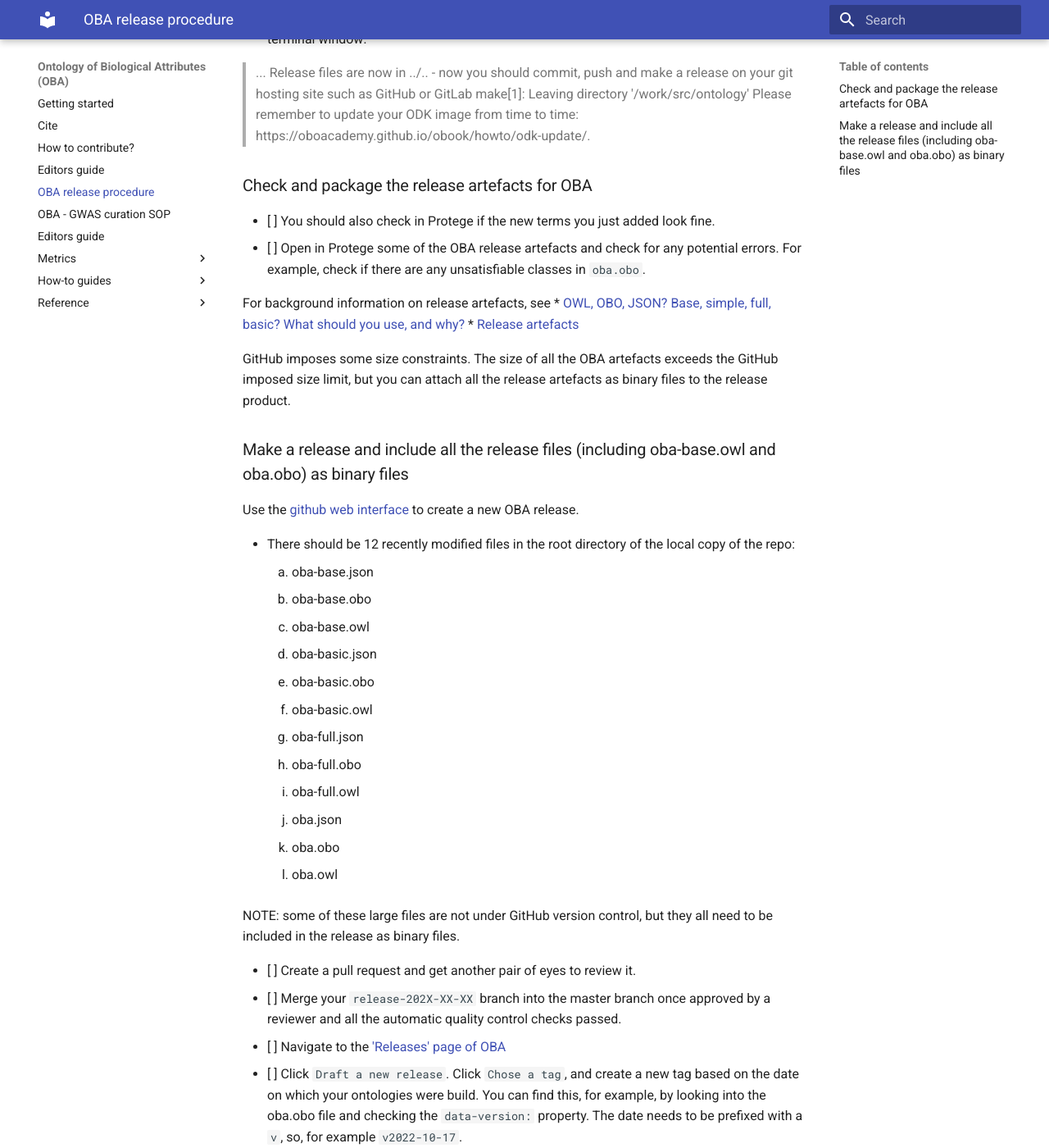
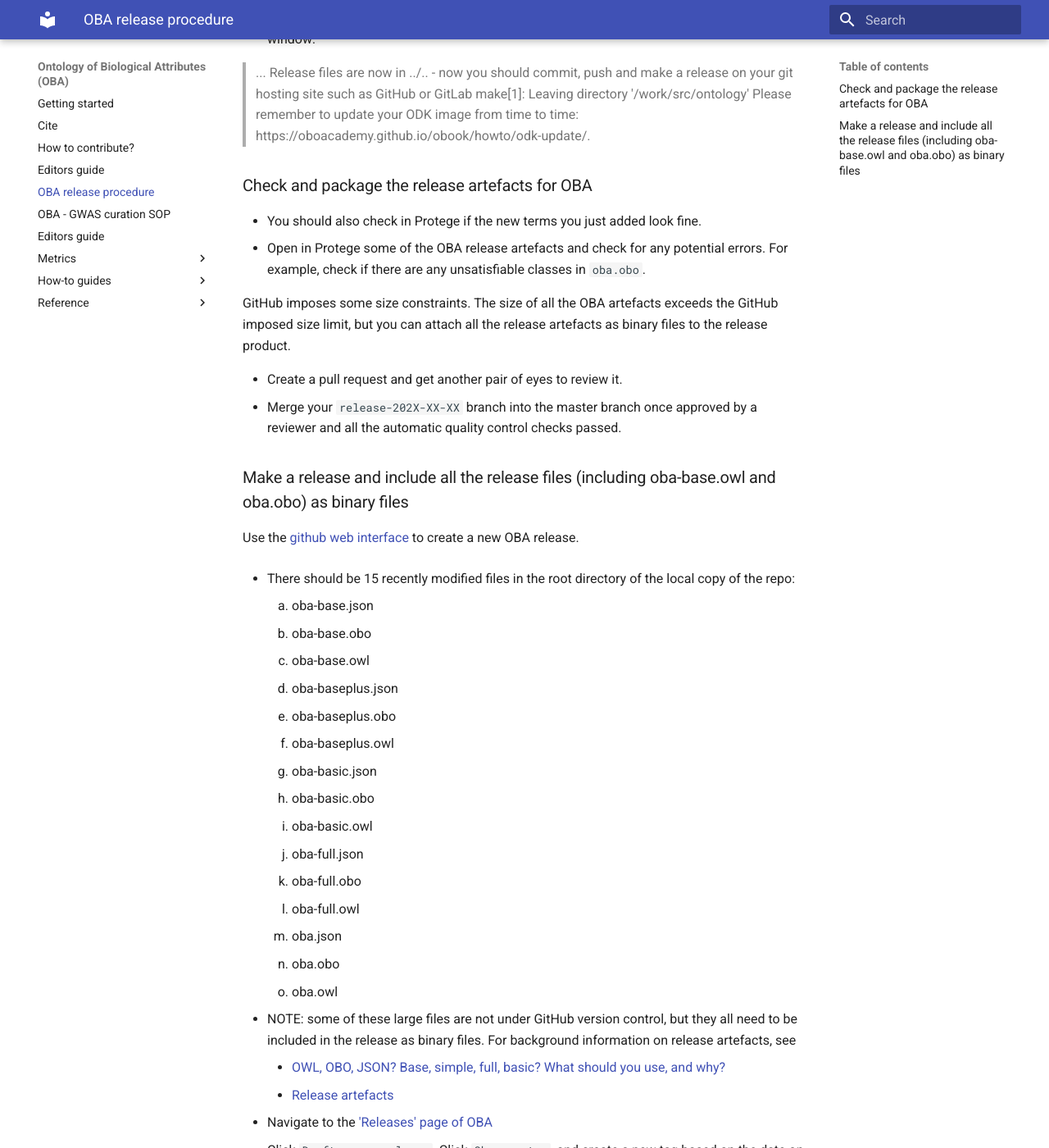
Before and after one commit to obophenotype/bio-attribute-ontology, an MkDocs documentation site: the page built from docs/oba-release-sop.md, in a window 1280 px wide and 1400 px high, scrolled down 785 px. Shown: the whole window at 82% size. Built offline with MkDocs 1.6.1 and Material for MkDocs 9.7.7, drawn with Linux system fonts in a browser that asks for light colours; some of the changed text lies outside the part shown.

Commit message:
Fix documents
- fix some formatting issues
- bring SOP content up to date
- reorganise SOP to make it less confusing

````diff
--- a/docs/oba-release-sop.md
+++ b/docs/oba-release-sop.md
@@ -33,7 +33,7 @@ NOTE: It is recommended that running the release pipeline is uncoupled from refr
 sh run.sh make prepare_release -B
 ```
 
-- [ ] If everything went all right, you should see message similar to the one below in your terminal window:
+- If everything went all right, you should see message similar to the one below in your terminal window:
 
 > ...
 > Release files are now in ../.. - now you should commit, push and make a release         on your git hosting site such as GitHub or GitLab
@@ -43,43 +43,45 @@ sh run.sh make prepare_release -B
 
 ### Check and package the release artefacts for OBA
 
-- [ ] You should also check in Protege if the new terms you just added look fine.
-- [ ] Open in Protege some of the OBA release artefacts and check for any potential errors.
+- You should also check in Protege if the new terms you just added look fine.
+- Open in Protege some of the OBA release artefacts and check for any potential errors.
 For example, check if there are any unsatisfiable classes in `oba.obo`.
 
 
-For background information on release artefacts, see
-* [OWL, OBO, JSON? Base, simple, full, basic? What should you use, and why?](https://oboacademy.github.io/obook/explanation/owl-format-variants/)
-* [Release artefacts](https://oboacademy.github.io/obook/reference/release-artefacts/)
+GitHub imposes some size constraints. The size of all the OBA artefacts exceeds the GitHub imposed size limit, but you can attach all the release artefacts as binary files to the release product.
 
-GitHub imposes some size constraints. The size of all the OBA artefacts exceeds the GitHub imposed size limit, but you can attach all the release artefacts as binary files to the release product.
+- Create a pull request and get another pair of eyes to review it.
+- Merge your `release-202X-XX-XX` branch into the master branch once approved by a reviewer and all the automatic quality control checks passed.
 
 ### Make a release and include all the release files (including oba-base.owl and oba.obo) as binary files
 
 Use the [github web interface](https://docs.github.com/repositories/releasing-projects-on-github/managing-releases-in-a-repository?tool=webui) to create a new OBA release.
 
-- There should be 12 recently modified files in the root directory of the local copy of the repo:
+- There should be 15 recently modified files in the root directory of the local copy of the repo:
     1. oba-base.json
     2. oba-base.obo
     3. oba-base.owl
-    4. oba-basic.json
-    5. oba-basic.obo
-    6. oba-basic.owl
-    7. oba-full.json
-    8. oba-full.obo
-    9. oba-full.owl
-    10. oba.json
-    11. oba.obo
-    12. oba.owl
+    4. oba-baseplus.json
+    5. oba-baseplus.obo
+    6. oba-baseplus.owl
+    7. oba-basic.json
+    8. oba-basic.obo
+    9. oba-basic.owl
+    10. oba-full.json
+    11. oba-full.obo
+    12. oba-full.owl
+    13. oba.json
+    14. oba.obo
+    15. oba.owl
 
-NOTE: some of these large files are not under GitHub version control, but they all need to be included in the release as binary files.
+- NOTE: some of these large files are not under GitHub version control, but they all need to be included in the release as binary files. For background information on release artefacts, see
+    - [OWL, OBO, JSON? Base, simple, full, basic? What should you use, and why?](https://oboacademy.github.io/obook/explanation/owl-format-variants/)
+    - [Release artefacts](https://oboacademy.github.io/obook/reference/release-artefacts/)
 
-- [ ] Create a pull request and get another pair of eyes to review it.
-- [ ] Merge your `release-202X-XX-XX` branch into the master branch once approved by a reviewer and all the automatic quality control checks passed.
-- [ ] Navigate to the ['Releases' page of OBA](https://github.com/obophenotype/bio-attribute-ontology/releases)
-- [ ] Click `Draft a new release`.
+- Navigate to the ['Releases' page of OBA](https://github.com/obophenotype/bio-attribute-ontology/releases)
+- Click `Draft a new release`.
 Click `Chose a tag`, and create a new tag based on the date on which your ontologies were build. You can find this, for example, by looking into the oba.obo file and checking the `data-version:` property. The date needs to be prefixed with a `v`, so, for example `v2022-10-17`.
-- [ ] For the title, you can use the date of the ontology build again, for example `2022-10-17 release`
-- [ ] Drag and drop the files listed above or [manually select them in the binaries box.](https://docs.github.com/en/repositories/releasing-projects-on-github/managing-releases-in-a-repository) using the github web user-interface.
-- [ ] You can [automatically generate release notes.](https://docs.github.com/en/repositories/releasing-projects-on-github/automatically-generated-release-notes)
-- [ ] Click "Publish release". Done.
+- For the title, you can use the date of the ontology build again, for example `2022-10-17 release`
+- Drag and drop the files listed above or [manually select them in the binaries box.](https://docs.github.com/en/repositories/releasing-projects-on-github/managing-releases-in-a-repository) using the github web user-interface.
+- You can [automatically generate release notes.](https://docs.github.com/en/repositories/releasing-projects-on-github/automatically-generated-release-notes)
+- Click `Publish release`. Done.
````
Also changed, not shown: docs/cite.md (+0 -2 lines).
